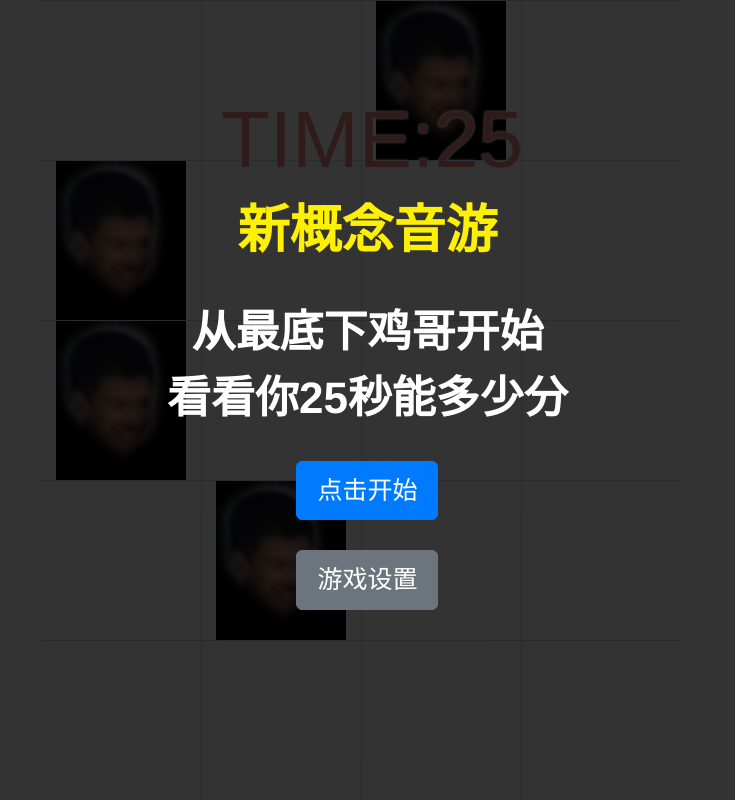
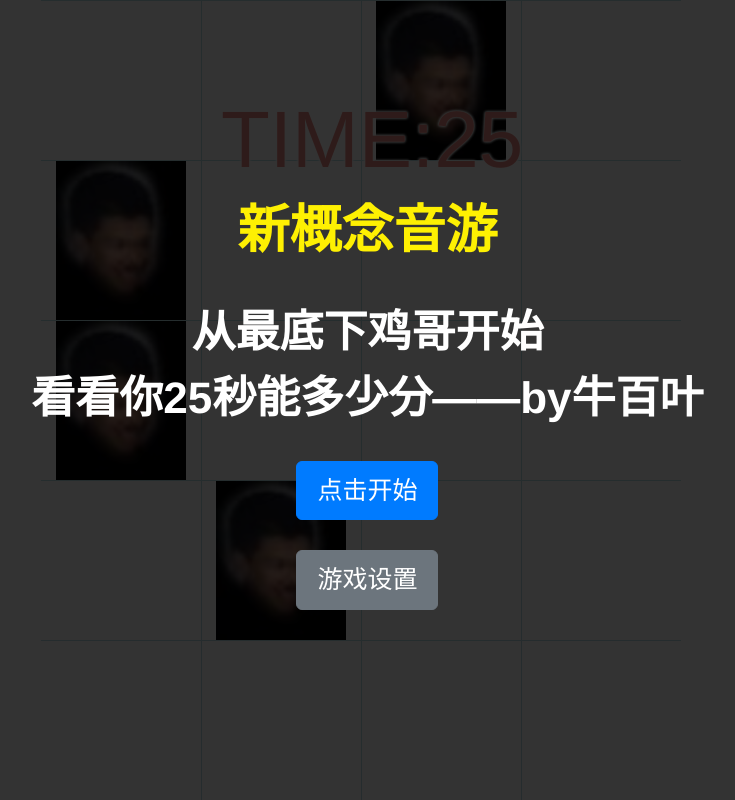
Before and after one commit to LINKY1116/-, a PHP site: page / in a window 1280 px wide. Shown: the whole page, without its empty margins (279-1014 px from the left). Run offline with PHP 8.4, Linux system fonts and the light colour scheme; some libraries are stand-ins or nearby versions.

Commit message:
Update index.php

```diff
--- a/index.php
+++ b/index.php
@@ -41,7 +41,7 @@
                 <div style="font-size:2.6em; color:#FEF002;">新概念音游</div><br />
                 <div style="font-size:2.2em; color:#fff; line-height:1.5em;">
                     从最底下鸡哥开始<br />
-                    看看你25秒能多少分<br />
+                    看看你25秒能多少分——by牛百叶<br />
                 </div>
                 <br />
                 <div id="btn_group" style="display: block;">
```
